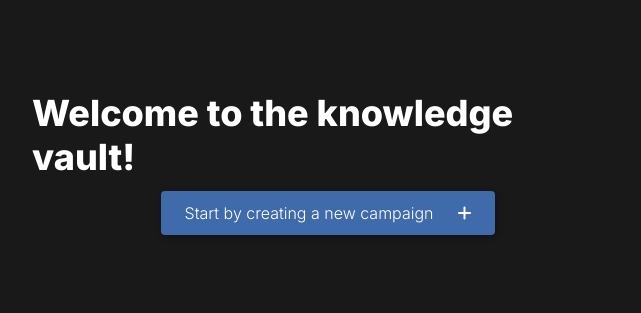
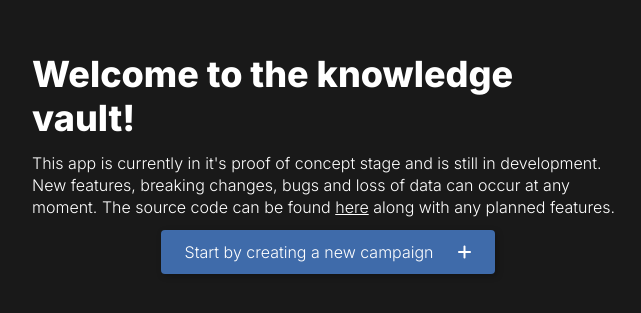
Before and after one commit to bradleyoosterveen/Knowledge-Vault, an Angular app: page / in a window 1280 px wide. Shown: the part 237-550 px from the top of the page, without its empty margins (312-953 px from the left). Built offline with nearby package versions, Linux system fonts and the light colour scheme.

Commit message:
Add disclaimer

```diff
--- a/src/app/views/campaigns-view/campaigns-view.component.html
+++ b/src/app/views/campaigns-view/campaigns-view.component.html
@@ -20,6 +20,8 @@
 <ng-container *ngIf="campaigns.length === 0">
     <div class="col align-items-center gap-12 py-12 px-24 absolute-center">
         <h1>Welcome to the knowledge vault!</h1>
+
+        <p>This app is currently in it's proof of concept stage and is still in development. New features, breaking changes, bugs and loss of data can occur at any moment. The source code can be found <a href="https://github.com/TheRealHavoc/Knowledge-Vault" style="text-decoration: underline !important">here</a> along with any planned features.</p>
 
         <button (click)="createCampaignModalOpen = true">
             Start by creating a new campaign
```
